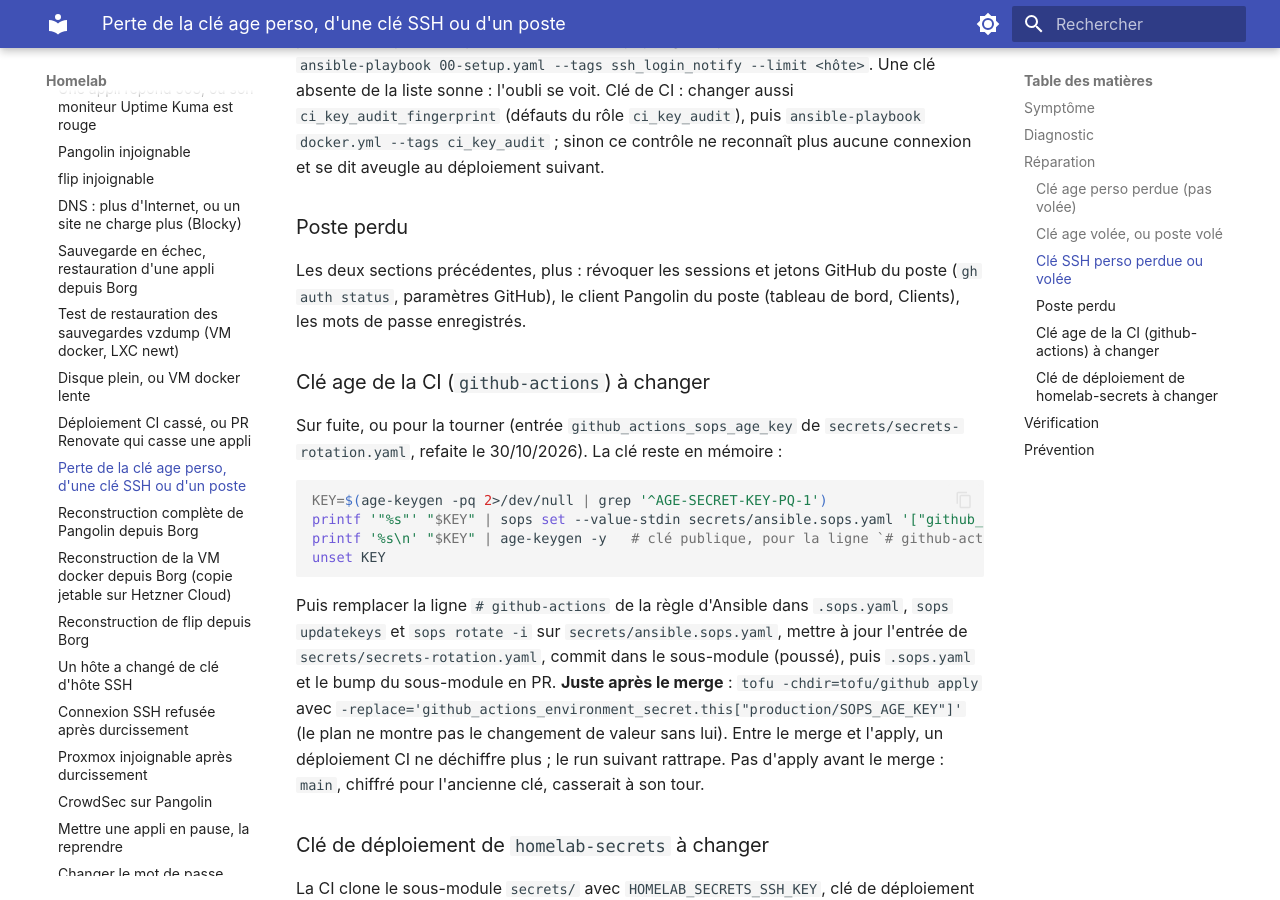
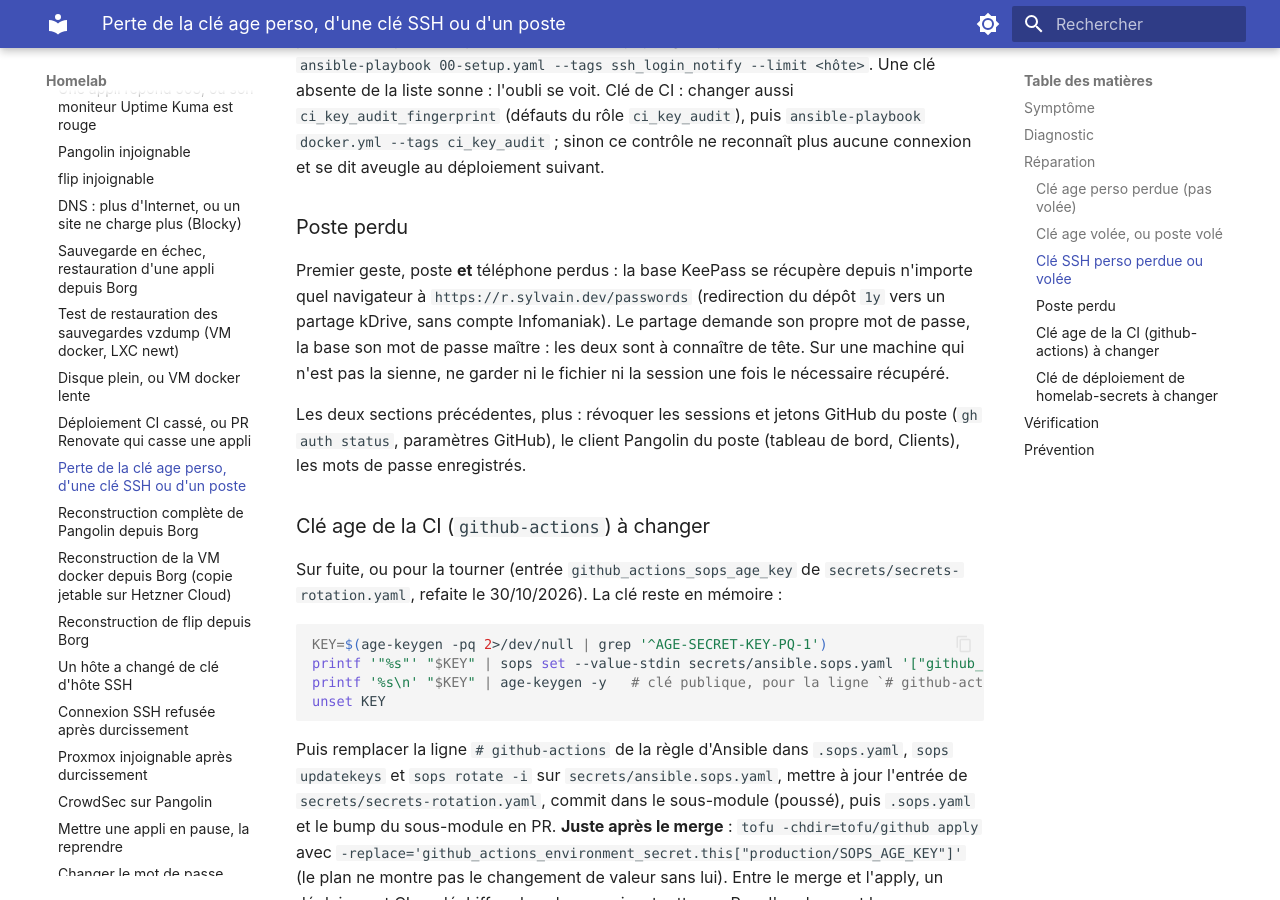
Before and after one commit to sylvainmetayer/homelab, an MkDocs documentation site: the page built from docs/runbooks/perte-cle-ou-poste.md, in a window 1280 px wide and 900 px high, scrolled down 2970 px. Built offline with MkDocs 1.6.1 and Material for MkDocs 9.7.7, drawn with Linux system fonts in a browser that asks for light colours.

Commit message:
docs(runbooks): lien de secours de la base KeePass, et son test trimestriel
Claude-Session: https://claude.ai/code/session_01EfxfYAbz2gwpFVQsyUyGKn

```diff
--- a/docs/runbooks/perte-cle-ou-poste.md
+++ b/docs/runbooks/perte-cle-ou-poste.md
@@ -136,6 +136,13 @@ sonne que sur newt-lxc.
 
 ### Poste perdu
 
+Premier geste, poste **et** téléphone perdus : la base KeePass se récupère
+depuis n'importe quel navigateur à `https://r.sylvain.dev/passwords`
+(redirection du dépôt `1y` vers un partage kDrive, sans compte Infomaniak).
+Le partage demande son propre mot de passe, la base son mot de passe maître :
+les deux sont à connaître de tête. Sur une machine qui n'est pas la sienne,
+ne garder ni le fichier ni la session une fois le nécessaire récupéré.
+
 Les deux sections précédentes, plus : révoquer les sessions et jetons GitHub
 du poste (`gh auth status`, paramètres GitHub), le client Pangolin du poste
 (tableau de bord, Clients), les mots de passe enregistrés.
```
Also changed, not shown: docs/runbooks/test-cle-secours.md (+6 -0 lines).
